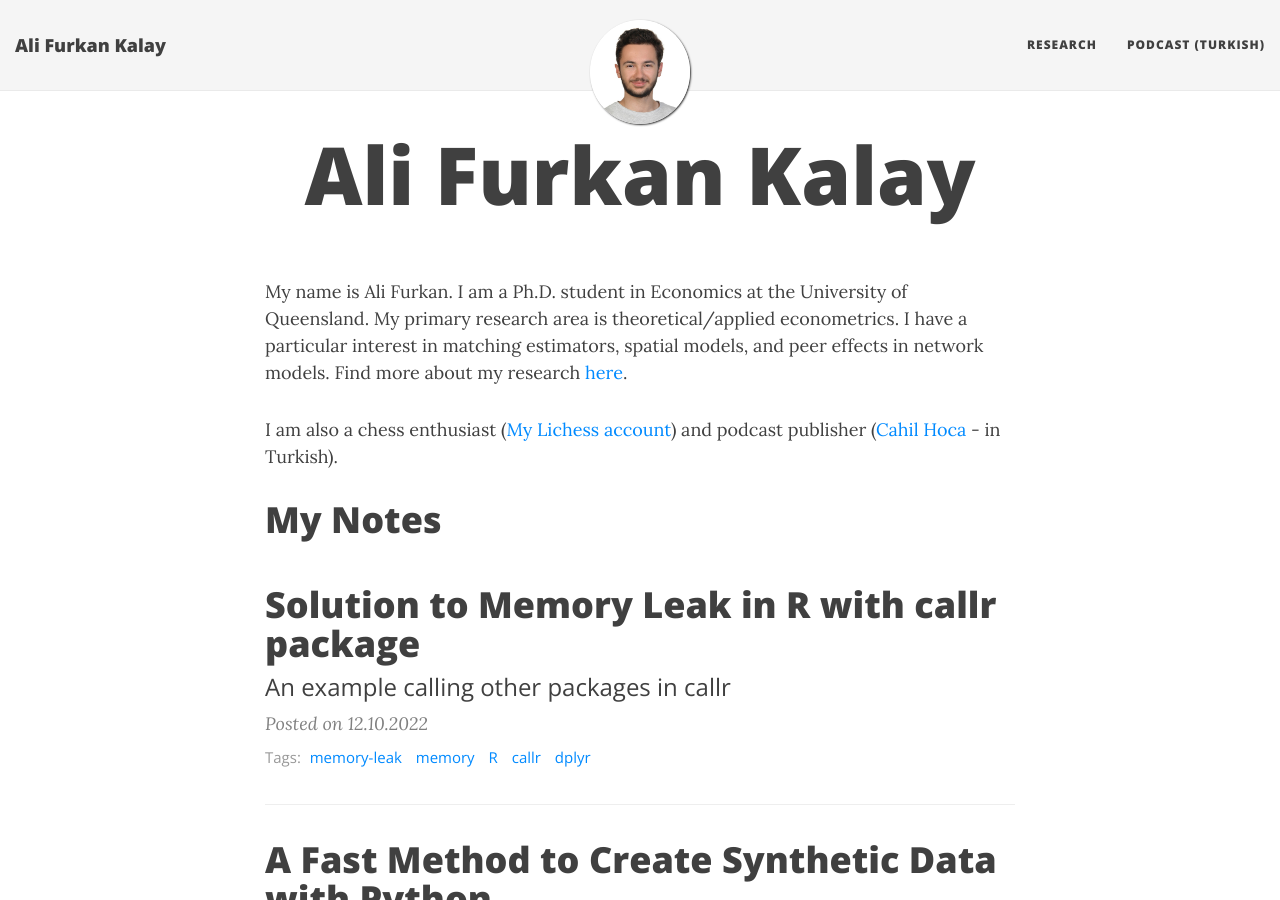
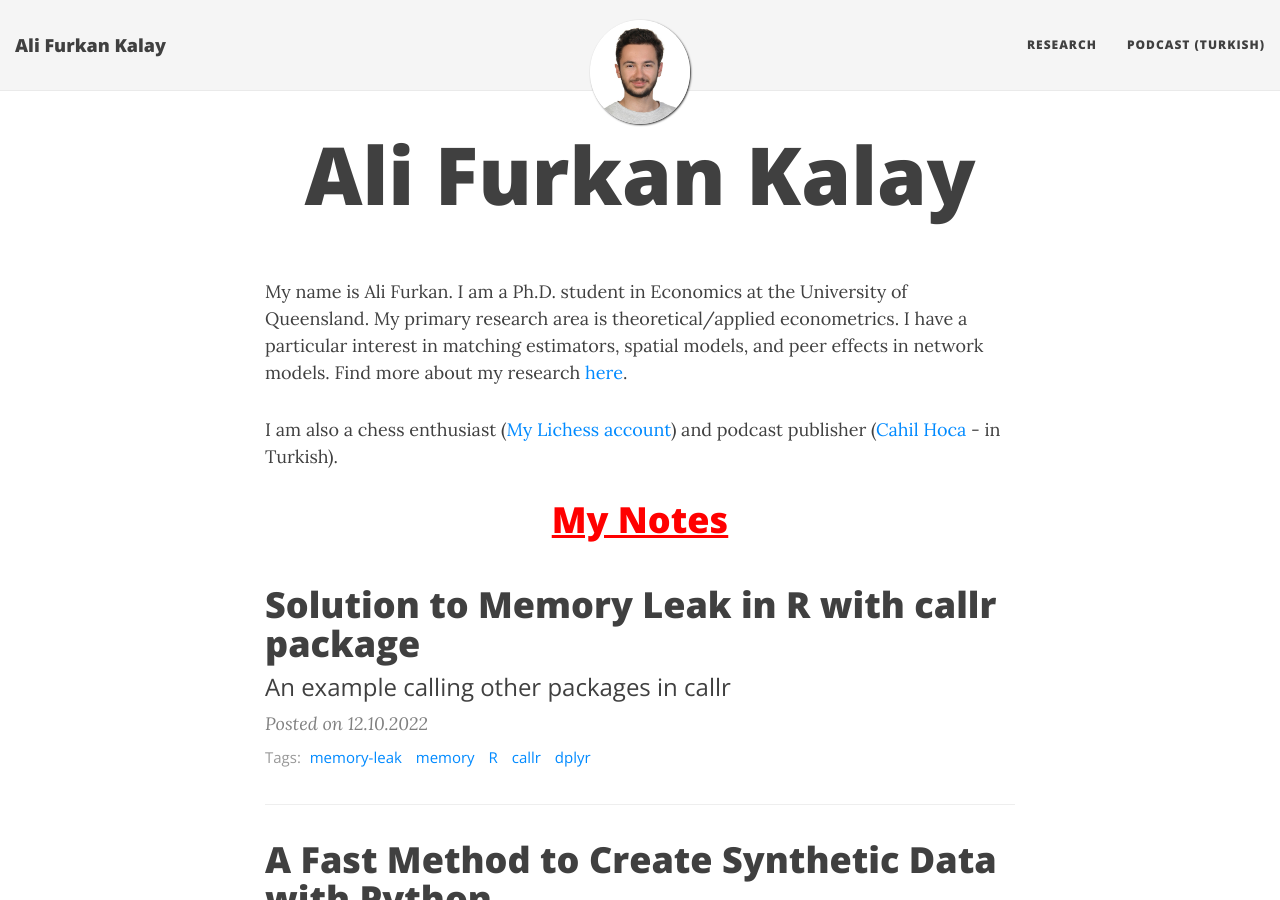
Before and after one commit to alfurka/alfurka.github.io, a Jekyll site: the page built from index.html, in a window 1280 px wide and 900 px high. Built offline with Jekyll 4.4.1, drawn with Linux system fonts in a browser that asks for light colours; nearby versions of some CDN libraries; the list of posts is cut into pages by our own code.

Commit message:
Update index.html

```diff
--- a/index.html
+++ b/index.html
@@ -9,7 +9,7 @@
 <p>I am also a chess enthusiast (<a href="https://lichess.org/@/alfurka/perf/rapid">My Lichess account</a>) and podcast publisher (<a href="https://cahilhoca.com/">Cahil Hoca</a> - in Turkish).</p>
 
 <div class="posts-list">
-  <h1>My Notes</h1>
+  <h1 style="color:red;text-decoration: underline;margin-top: 20px;text-align:center;">My Notes</h1>
   {% for post in paginator.posts %}
   <article class="post-preview">
     <a href="{{ post.url | prepend: site.baseurl }}">
```
